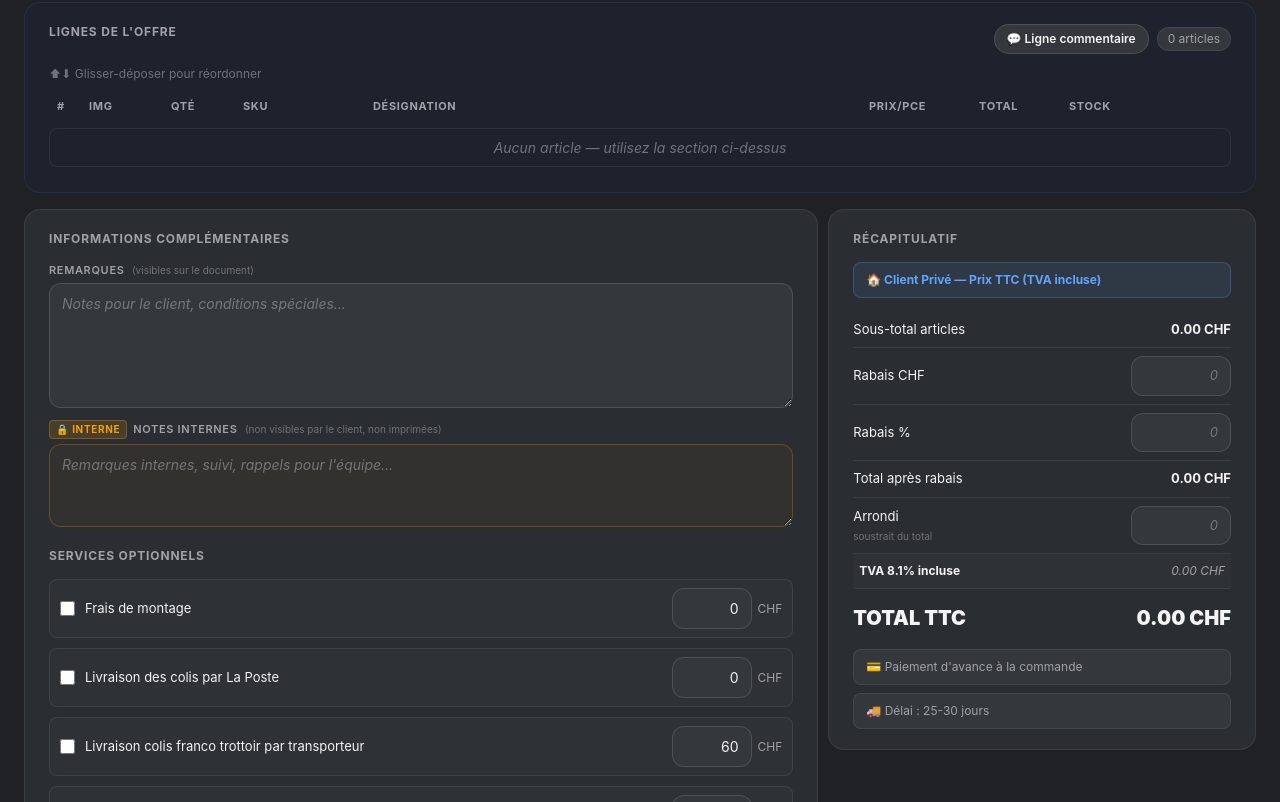
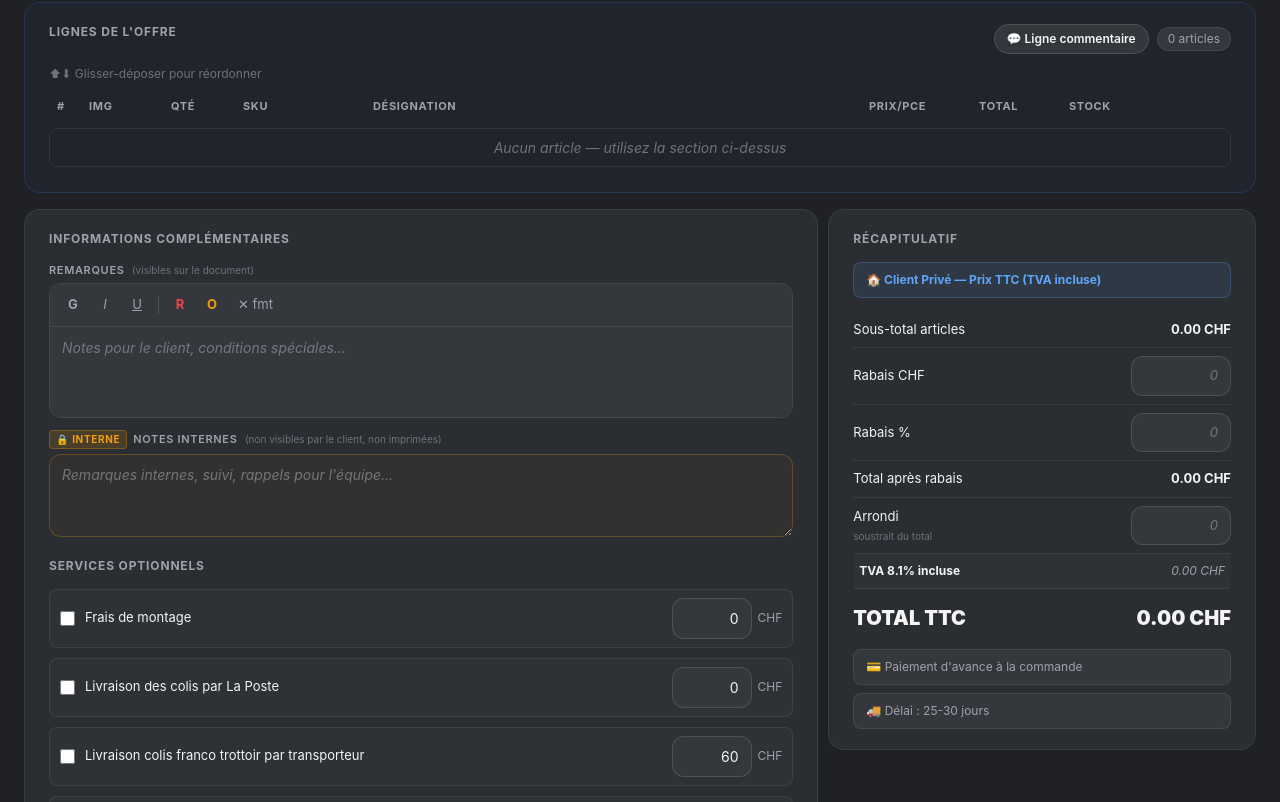
Before and after one commit to thierrystricker-crypto/jardin-confort-formulaire, a Next.js app: page /offres/nouveau in a window 1280 px wide. Shown: the part 1247-2049 px from the top of the page. Built offline with nearby package versions, Linux system fonts and the light colour scheme.

Commit message:
V20 fix prix 0 + fond bleu clair + toolbar gras-rouge

```diff
--- a/app/offres/nouveau/page.tsx
+++ b/app/offres/nouveau/page.tsx
@@ -386,6 +386,21 @@ export default function JardinConfortV7() {
     const raw = localStorage.getItem(STORAGE_KEY);
     if (raw) setDraftSavedAt("Brouillon local trouvé");
   }, [formType, offerNumber]);
+
+  // ── Forcer LTR sur l'éditeur contentEditable au montage ──
+  useEffect(() => {
+    const el = remarksEditorRef.current;
+    if (!el) return;
+    el.style.direction = "ltr";
+    el.style.textAlign = "left";
+    el.setAttribute("dir", "ltr");
+    // Observer pour maintenir LTR si le navigateur le réinitialise
+    const obs = new MutationObserver(() => {
+      if (el.style.direction !== "ltr") el.style.direction = "ltr";
+    });
+    obs.observe(el, { attributes: true, attributeFilter: ["style"] });
+    return () => obs.disconnect();
+  }, []);
 
   return (
     <div className={`jc-page${darkMode ? "" : " light-mode"}`}>
@@ -838,7 +853,15 @@ export default function JardinConfortV7() {
                           <td>
                             <div className="jc-price-cell">
                               <div className="jc-price-row">
-                                <input className="jc-cell-input jc-price-input no-spin" type="number" step="0.01" value={line.unitPrice} onChange={(e) => updateLine(line.id, { unitPrice: Number(e.target.value || 0) })} />
+                                <input
+                                  className="jc-cell-input jc-price-input no-spin"
+                                  type="number" step="0.01"
+                                  placeholder="0"
+                                  value={line.unitPrice === 0 ? "" : line.unitPrice}
+                                  onFocus={(e) => { if (line.unitPrice === 0) updateLine(line.id, { unitPrice: 0 }); }}
+                                  onBlur={(e) => { if (e.target.value === "") updateLine(line.id, { unitPrice: 0 }); }}
+                                  onChange={(e) => updateLine(line.id, { unitPrice: e.target.value === "" ? 0 : Number(e.target.value) })}
+                                />
                                 <button
                                   className={`jc-discount-toggle${openDiscountLines.has(line.id) ? " active" : ""}${(line.lineDiscount || 0) > 0 ? " has-value" : ""}`}
                                   title="Remise sur cette ligne"
@@ -914,17 +937,50 @@ export default function JardinConfortV7() {
             <div className="jc-section-title">Informations complémentaires</div>
             <div className="jc-field">
               <label>Remarques <span className="jc-label-hint">(visibles sur le document)</span></label>
-              {/* Textarea simple — direction LTR garantie */}
-              <textarea
-                className="jc-remarks-textarea"
-                rows={5}
-                dir="ltr"
-                value={remarks}
-                onChange={(e) => setRemarks(e.target.value)}
-                placeholder="Notes pour le client, conditions spéciales…"
-              />
-              {/* Print */}
-              <div className="printOnly jc-remarks-print">{remarks}</div>
+              <div className="jc-editor-wrap screenOnly">
+                <div className="jc-editor-toolbar">
+                  <button type="button" className="jc-editor-btn" title="Gras"
+                    onMouseDown={(e) => { e.preventDefault(); remarksEditorRef.current?.focus(); document.execCommand("bold"); }}>
+                    <strong>G</strong>
+                  </button>
+                  <button type="button" className="jc-editor-btn" title="Italique"
+                    onMouseDown={(e) => { e.preventDefault(); remarksEditorRef.current?.focus(); document.execCommand("italic"); }}>
+                    <em>I</em>
+                  </button>
+                  <button type="button" className="jc-editor-btn" title="Souligné"
+                    onMouseDown={(e) => { e.preventDefault(); remarksEditorRef.current?.focus(); document.execCommand("underline"); }}>
+                    <u>U</u>
+                  </button>
+                  <div className="jc-editor-sep" />
+                  <button type="button" className="jc-editor-btn" title="Texte rouge"
+                    onMouseDown={(e) => { e.preventDefault(); remarksEditorRef.current?.focus(); document.execCommand("foreColor", false, "#ef4444"); }}>
+                    <strong style={{color:"#ef4444"}}>R</strong>
+                  </button>
+                  <button type="button" className="jc-editor-btn" title="Texte orange"
+                    onMouseDown={(e) => { e.preventDefault(); remarksEditorRef.current?.focus(); document.execCommand("foreColor", false, "#f59e0b"); }}>
+                    <strong style={{color:"#f59e0b"}}>O</strong>
+                  </button>
+                  <button type="button" className="jc-editor-btn" title="Effacer format"
+                    onMouseDown={(e) => { e.preventDefault(); remarksEditorRef.current?.focus(); document.execCommand("removeFormat"); }}>
+                    ✕ fmt
+                  </button>
+                </div>
+                <div
+                  ref={remarksEditorRef}
+                  className="jc-editor-content"
+                  contentEditable
+                  suppressContentEditableWarning
+                  dir="ltr"
+                  onInput={(e) => {
+                    const el = e.currentTarget;
+                    el.style.direction = "ltr";
+                    el.style.textAlign = "left";
+                    setRemarks(el.innerHTML);
+                  }}
+                  dangerouslySetInnerHTML={{ __html: remarks }}
+                />
+              </div>
+              <div className="printOnly jc-remarks-print" dangerouslySetInnerHTML={{ __html: remarks }} />
             </div>
 
             {/* Notes internes — screenOnly, jamais imprimées */}
@@ -1878,12 +1934,12 @@ export default function JardinConfortV7() {
 
         /* ── FOND BLEUTÉ SECTION TABLEAU ── */
         .jc-card.jc-lines-card {
-          background: rgba(30, 58, 138, 0.08);
-          border-color: rgba(59, 130, 246, 0.15);
+          background: rgba(59, 130, 246, 0.04);
+          border-color: rgba(59, 130, 246, 0.18);
         }
         .light-mode .jc-card.jc-lines-card {
-          background: rgba(219, 234, 254, 0.4);
-          border-color: rgba(59, 130, 246, 0.2);
+          background: rgba(219, 234, 254, 0.55);
+          border-color: rgba(59, 130, 246, 0.25);
         }
 
         /* ── CROIX SUPPRESSION IMAGE LIGNE ── */
```
